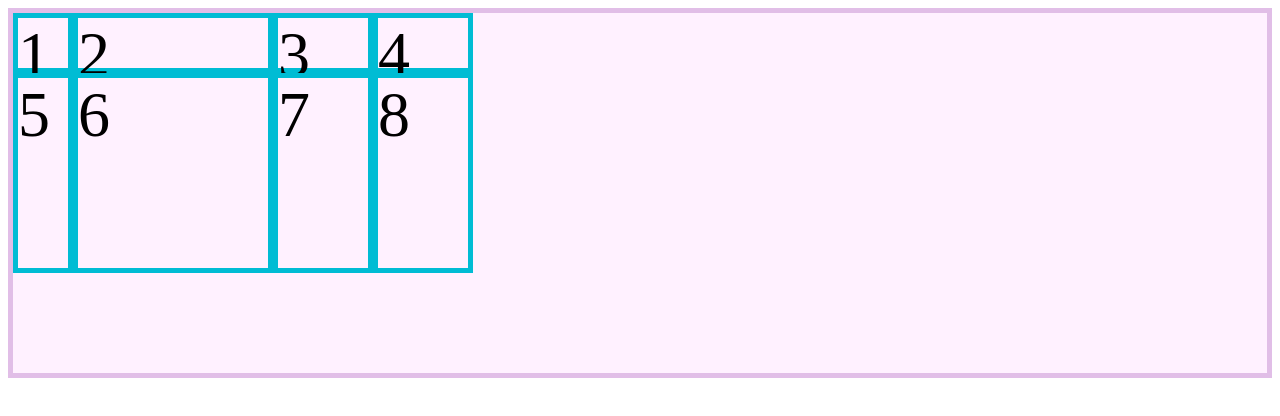
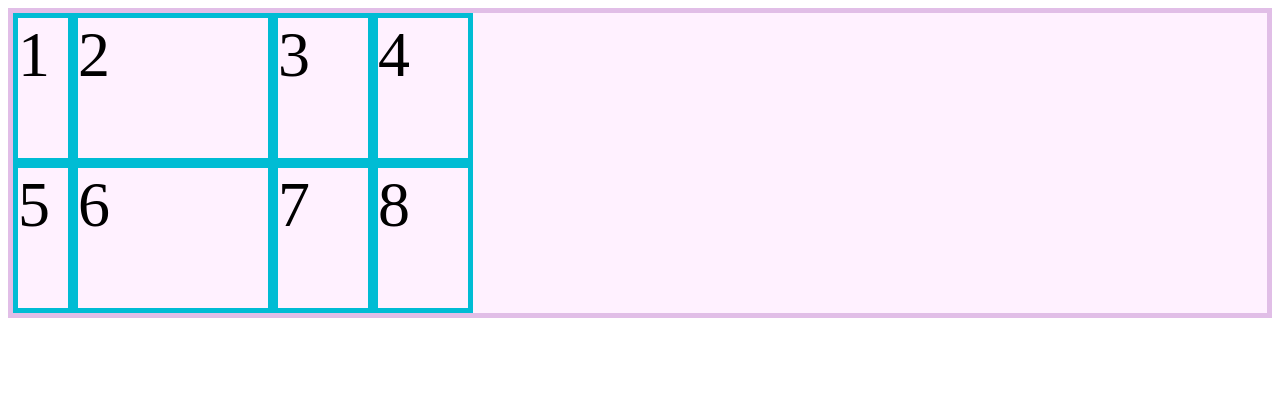
Before and after one commit to Deniisolo/cssgrid, a plain HTML site: page index.html in a window 1280 px wide. Drawn offline with Linux system fonts and the light colour scheme.

Commit message:
ejercicio de grid

```diff
--- a/style.css
+++ b/style.css
@@ -2,8 +2,8 @@
   border: 5px solid #e1bee7;
   background-color: #fff1ff;
   display: grid;
-  grid-template-rows: 60px 200px 100px;
   grid-template-columns: 60px 200px 100px 100px;
+  grid-auto-rows: 150px;
 }
 .item{
     border: 5px solid #00bcd4;
```
